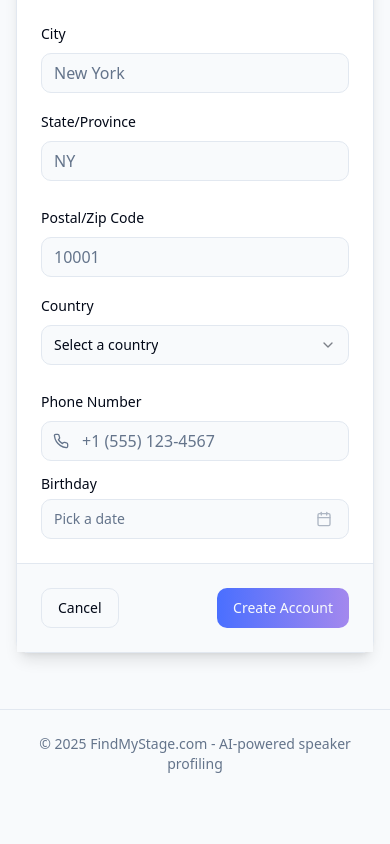
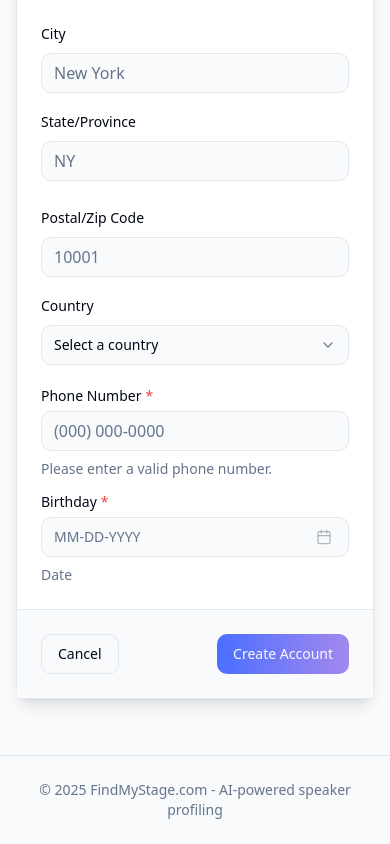
Before and after one commit to GoldenTiger720/profile-pulse-agent-97, a React (Vite) app: page /signup in a window 390 px wide. Shown: the part 725-1569 px from the top of the page. Before the commit the page ends 1523 px from the top, so only its background shows below. Built offline with nearby package versions, Linux system fonts and the light colour scheme.

Commit message:
Fix: Update signup form input formats
Update the signup form to match the design for phone number and birthday inputs.

```diff
--- a/package.json
+++ b/package.json
@@ -53,6 +53,7 @@
     "react-day-picker": "^8.10.1",
     "react-dom": "^18.3.1",
     "react-hook-form": "^7.53.0",
+    "react-input-mask": "^2.0.4",
     "react-resizable-panels": "^2.1.3",
     "react-router-dom": "^6.26.2",
     "recharts": "^2.12.7",
--- a/src/pages/SignUp.tsx
+++ b/src/pages/SignUp.tsx
@@ -8,6 +8,7 @@ import { format } from 'date-fns';
 import { CalendarIcon, ChevronDown, Phone, User } from 'lucide-react';
 import axios from 'axios';
 import { toast } from 'sonner';
+import InputMask from 'react-input-mask';
 
 import { Input } from '@/components/ui/input';
 import { Button } from '@/components/ui/button';
@@ -19,6 +20,7 @@ import {
   FormItem,
   FormLabel,
   FormMessage,
+  FormDescription,
 } from '@/components/ui/form';
 import {
   Select,
@@ -37,7 +39,7 @@ import { cn } from '@/lib/utils';
 import { countries } from '@/lib/countries';
 import { useAuth } from '@/contexts/AuthContext';
 
-const phoneRegex = /^\+?\d{1,4}?[-.\s]?\(?\d{1,3}?\)?[-.\s]?\d{1,4}[-.\s]?\d{1,4}[-.\s]?\d{1,9}$/;
+const phoneRegex = /^\(\d{3}\) \d{3}-\d{4}$/;
 
 const formSchema = z.object({
   firstName: z.string().min(2, { message: 'First name must be at least 2 characters.' }),
@@ -269,17 +271,25 @@ const SignUp: React.FC = () => {
                   name="phoneNumber"
                   render={({ field }) => (
                     <FormItem>
-                      <FormLabel>Phone Number</FormLabel>
+                      <FormLabel className="flex">
+                        Phone Number <span className="text-red-500 ml-1">*</span>
+                      </FormLabel>
                       <FormControl>
                         <div className="relative">
-                          <Phone className="absolute left-3 top-1/2 transform -translate-y-1/2 text-muted-foreground h-4 w-4" />
-                          <Input
-                            placeholder="+1 (555) 123-4567"
-                            className="pl-10"
-                            {...field}
+                          <InputMask
+                            mask="(999) 999-9999"
+                            maskChar=" "
+                            value={field.value}
+                            onChange={field.onChange}
+                            onBlur={field.onBlur}
+                            placeholder="(000) 000-0000"
+                            className="flex h-10 w-full rounded-md border border-input bg-background px-3 py-2 text-base ring-offset-background file:border-0 file:bg-transparent file:text-sm file:font-medium file:text-foreground placeholder:text-muted-foreground focus-visible:outline-none focus-visible:ring-2 focus-visible:ring-ring focus-visible:ring-offset-2 disabled:cursor-not-allowed disabled:opacity-50 md:text-sm"
                           />
                         </div>
                       </FormControl>
+                      <FormDescription className="text-sm text-muted-foreground">
+                        Please enter a valid phone number.
+                      </FormDescription>
                       <FormMessage />
                     </FormItem>
                   )}
@@ -290,7 +300,9 @@ const SignUp: React.FC = () => {
                   name="birthday"
                   render={({ field }) => (
                     <FormItem className="flex flex-col">
-                      <FormLabel>Birthday</FormLabel>
+                      <FormLabel className="flex">
+                        Birthday <span className="text-red-500 ml-1">*</span>
+                      </FormLabel>
                       <Popover>
                         <PopoverTrigger asChild>
                           <FormControl>
@@ -302,9 +314,9 @@ const SignUp: React.FC = () => {
                               )}
                             >
                               {field.value ? (
-                                format(field.value, "PPP")
+                                format(field.value, "MM-dd-yyyy")
                               ) : (
-                                <span>Pick a date</span>
+                                <span>MM-DD-YYYY</span>
                               )}
                               <CalendarIcon className="h-4 w-4 opacity-50" />
                             </Button>
@@ -323,6 +335,9 @@ const SignUp: React.FC = () => {
                           />
                         </PopoverContent>
                       </Popover>
+                      <FormDescription className="text-sm text-muted-foreground">
+                        Date
+                      </FormDescription>
                       <FormMessage />
                     </FormItem>
                   )}
```
Also changed, not shown: 1 other file (tests, documents, lock files or other folders).
